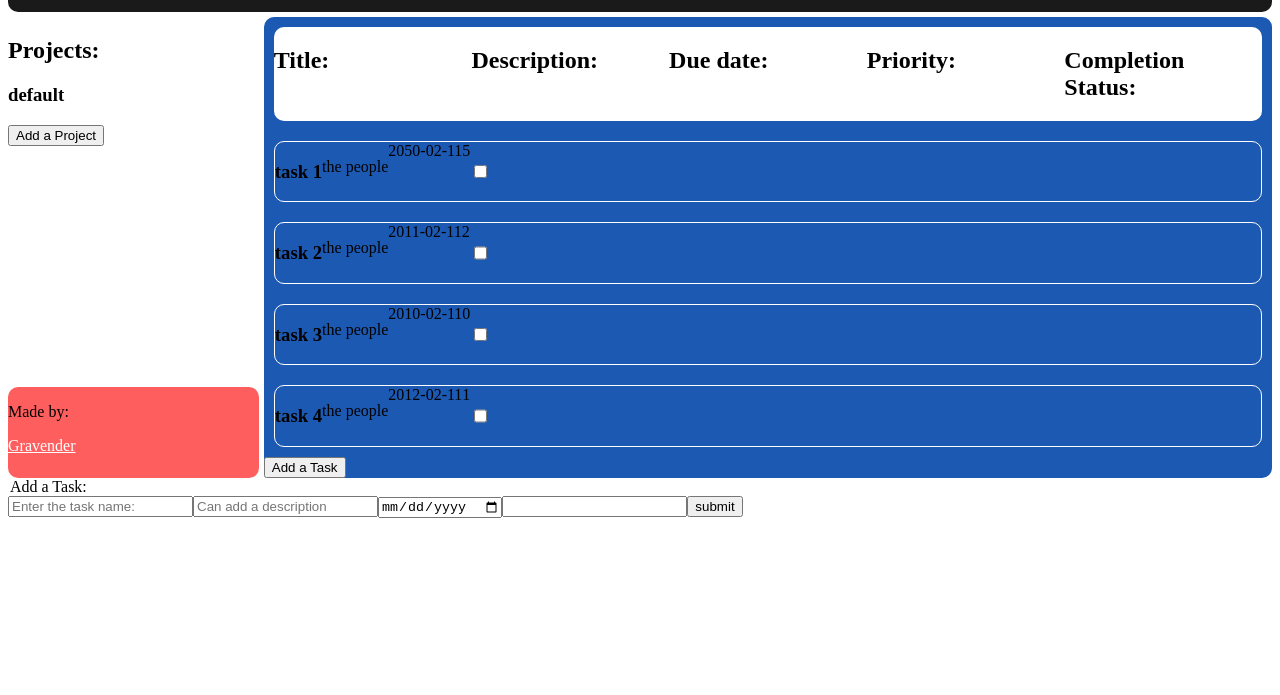
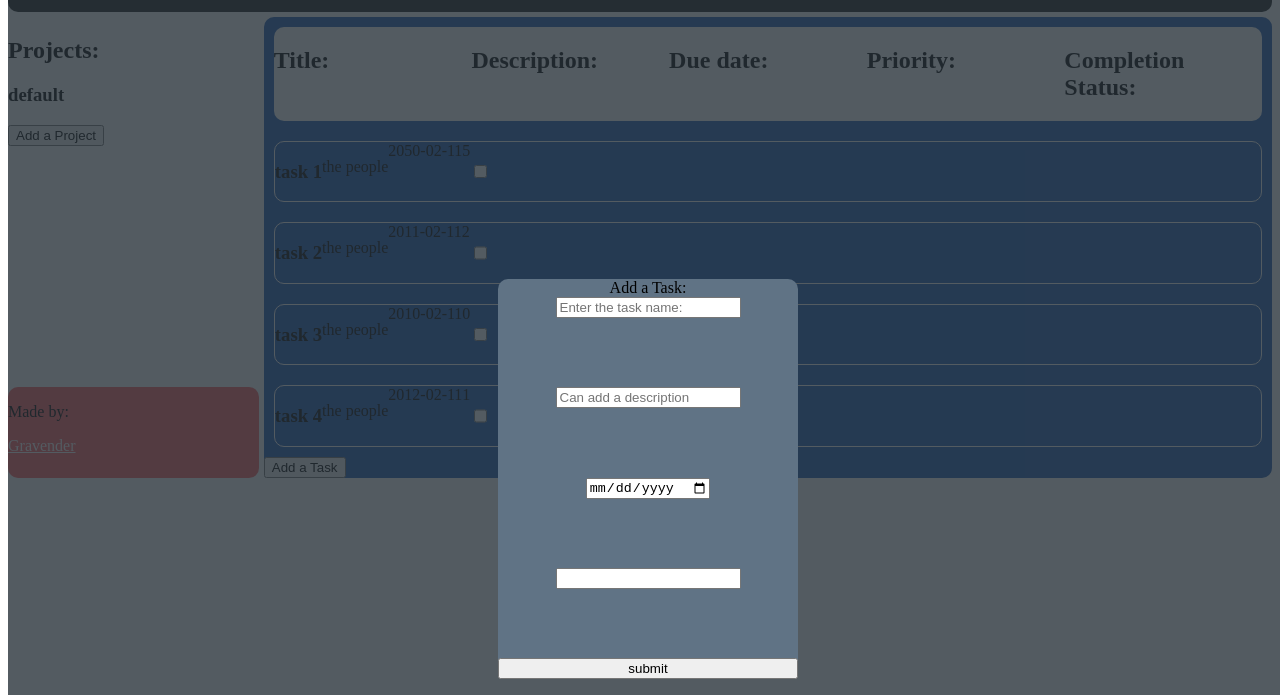
Before and after one commit to Gravender/todo-list, a website built with webpack: page dist/index.html in a window 1280 px wide. Both pictures are taken after a click on the button "Add a Task". Shown: the part 105-800 px from the top of the page. Built offline with nearby package versions, Linux system fonts and the light colour scheme.

Commit message:
Forms Dissapear now and content refreshes -the forms now auto delete themselves on submit -staticPage now clears previous content then adds to it.

```diff
--- a/src/css/style.css
+++ b/src/css/style.css
@@ -3,6 +3,8 @@
     --background-footer: rgba(255, 0, 0, 0.63);
     --background-header: #1a1a1b;
     --background-task: #1c59b3;
+    --background-form-div: rgba(41, 50, 58, 0.8);
+    --background-form: #607385;
     --task-color: white;
     --completed-task-color: rgba(0, 0, 0, 0.2);
 }
@@ -61,6 +63,32 @@ header{
     text-decoration: line-through;
 }
 /* #endregion */
+/* #region task Form */
+.taskFormDiv{
+    display: flex;
+    position: fixed; /* Stay in place */
+    top: 0;
+    width: 100%;
+    height: 100%;
+    z-index: 1; /* Sit on top */
+    text-align: center;
+    justify-content: center;
+    background-color: var(--background-form-div);
+}
+.taskForm{
+    display: flex;
+    flex-direction: column;
+    width: 300px;
+    height: 400px;
+    background-color: var(--background-form);
+    border-radius: 10px;
+    margin-top: 30%;
+}
+.taskFormItem{
+    flex: 1;
+
+}
+/* #endregion */
 /* #endregion */
 /* #region footer */
 footer {
--- a/src/static-page/projectView.js
+++ b/src/static-page/projectView.js
@@ -1,6 +1,7 @@
 import { loadTaskView } from "./taskView";
 import { restore } from '../object-handlers/storage';
 import setAttributes from "../helper-functions/setAttributes";
+import renderStaticPages from "./staticPages";
 export function loadProjectView(){
     let projects = restore();
     const projectDiv = document.createElement('div');
@@ -73,6 +74,10 @@ function addProjectForm() {
 
     form.onsubmit = addProject;
 
+    element.classList.add('projectFormDiv');
+    element.setAttribute('id', 'projectFormDiv');
+    form.classList.add('projectForm');
+
     form.appendChild(legend);
     form.appendChild(title);
     form.appendChild(button);
@@ -86,5 +91,14 @@ function addProject(e){
 
     let title = document.getElementById("formProjectTitle");
     projects.addProject(title.value);
-
+    deleteForm();
+    const content = document.querySelector('#content');
+    renderStaticPages(content);
 }
+function deleteForm(){
+    const element = document.getElementById('projectFormDiv');
+    while(element.firstChild){
+        element.removeChild(element.lastChild);
+    }
+    element.remove();
+}
--- a/src/static-page/staticPages.js
+++ b/src/static-page/staticPages.js
@@ -6,6 +6,9 @@ import loadFooter from './footer';
 import loadHeader from './header';
 function renderStaticPages(content){
     let projects = restore();
+    while (content.firstChild) {
+        content.removeChild(content.lastChild);
+    }
     content.appendChild(loadHeader());
     content.appendChild(loadProjectView());
     content.appendChild(loadTaskView(projects.locatebyProject(projects.currentProject).tasks));
--- a/src/static-page/taskView.js
+++ b/src/static-page/taskView.js
@@ -2,6 +2,7 @@ import setAttributes from "../helper-functions/setAttributes";
 import { task } from "../object-handlers/task";
 import { format } from 'date-fns';
 import { restore } from "../object-handlers/storage";
+import renderStaticPages from "./staticPages";
 export function loadTaskView(tasks) {
     const body = document.querySelector('body');
 
@@ -142,15 +143,25 @@ function addTaskForm() {
 
     form.onsubmit = addTask;
 
+    element.classList.add('taskFormDiv');
+    element.setAttribute('id', 'taskFormDiv');
+    form.classList.add('taskForm');
+
     form.appendChild(legend);
-    form.appendChild(title);
-    form.appendChild(description);
-    form.appendChild(dueDate);
-    form.appendChild(priority);
+    form.appendChild(createFormItemDiv(title));
+    form.appendChild(createFormItemDiv(description));
+    form.appendChild(createFormItemDiv(dueDate));
+    form.appendChild(createFormItemDiv(priority));
     form.appendChild(button);
     element.appendChild(form);
     document.body.appendChild(element);
 
+}
+function createFormItemDiv(target){
+    const element = document.createElement('div');
+    element.classList.add('taskFormItem');
+    element.appendChild(target);
+    return element;
 }
 function addTask(e){
     e.preventDefault();
@@ -161,5 +172,14 @@ function addTask(e){
     let dueDate = document.getElementById("formTaskDueDate");
     let priority = document.getElementById("formTaskPriority");
     projects.insertTask(projects.currentProject, (new task(title.value, description.value, dueDate.value, Number(priority.value))));
-
+    deleteForm();
+    const content = document.querySelector('#content');
+    renderStaticPages(content);
 }
+function deleteForm(){
+    const element = document.getElementById('taskFormDiv');
+    while(element.firstChild){
+        element.removeChild(element.lastChild);
+    }
+    element.remove();
+}
```
